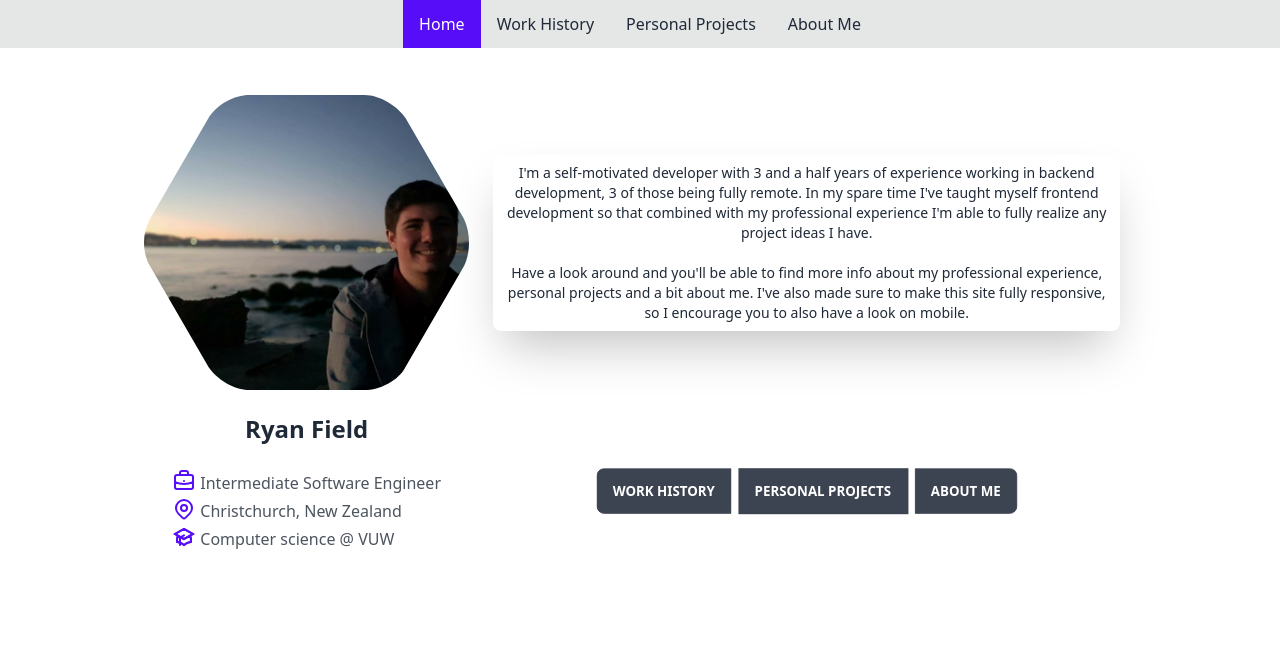
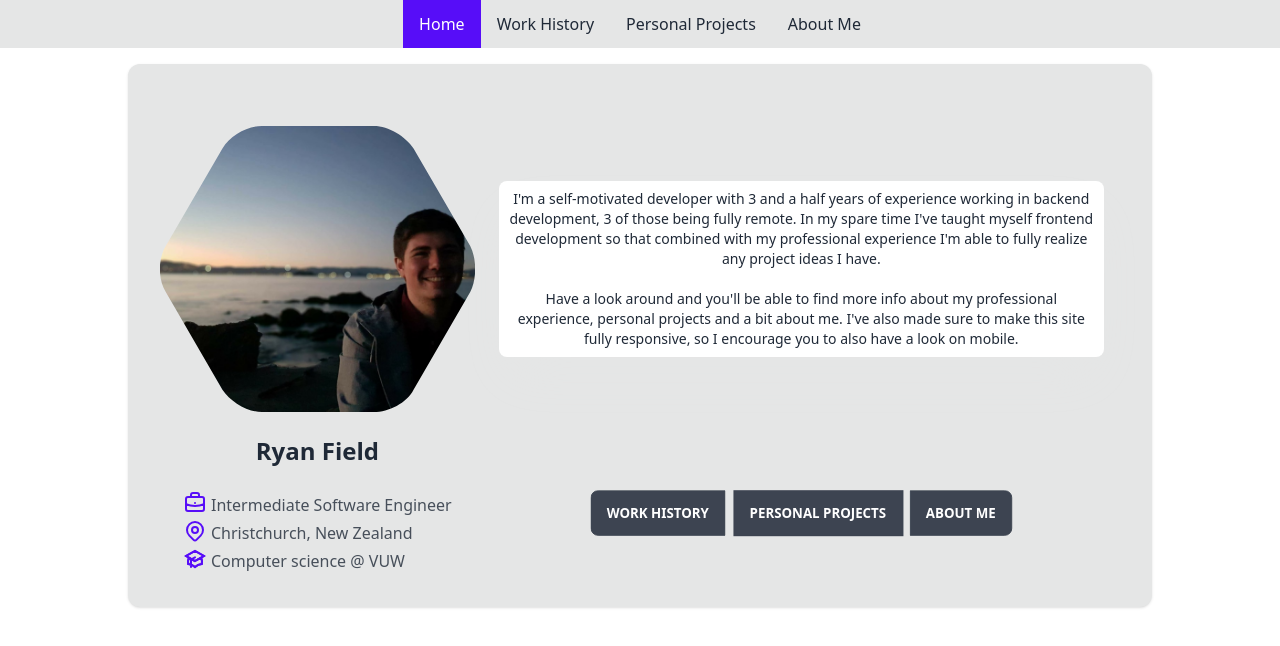
Before and after one commit to ryaino/personal-website-v2, an Angular app: page / in a window 1280 px wide. Shown: the top 646 px of the page. Built offline with nearby package versions, Linux system fonts and the light colour scheme.

Commit message:
added wrapper

```diff
--- a/src/app/app.component.html
+++ b/src/app/app.component.html
@@ -15,23 +15,28 @@
       <div class="hidden sm:flex items-center justify-between w-max">
         <ul class="menu menu-horizontal">
           <!-- Navbar menu content here -->
-          <li><label routerLink="" routerLinkActive="active" [routerLinkActiveOptions]="{exact: true}"><a>Home</a></label></li>
-          <li><label  routerLink="work-history" routerLinkActive="active"><a>Work History</a></label></li>
+          <li><label routerLink="" routerLinkActive="active"
+                     [routerLinkActiveOptions]="{exact: true}"><a>Home</a></label></li>
+          <li><label routerLink="work-history" routerLinkActive="active"><a>Work History</a></label></li>
           <li><label routerLink="personal-projects" routerLinkActive="active"><a>Personal Projects</a></label></li>
           <li><label routerLink="about-me" routerLinkActive="active"><a>About Me</a></label></li>
         </ul>
       </div>
     </div>
     <!-- Page content here -->
-    <router-outlet></router-outlet>
+    <app-main-content-wrapper>
+      <router-outlet></router-outlet>
+    </app-main-content-wrapper>
   </div>
   <div class="drawer-side">
     <label for="my-drawer-3" class="drawer-overlay"></label>
     <ul class="menu p-4 overflow-y-auto w-80 bg-base-100">
       <!-- Sidebar content here -->
-      <li><label for="my-drawer-3" routerLink="" routerLinkActive="active" [routerLinkActiveOptions]="{exact: true}"><a>Home</a></label></li>
+      <li><label for="my-drawer-3" routerLink="" routerLinkActive="active" [routerLinkActiveOptions]="{exact: true}"><a>Home</a></label>
+      </li>
       <li><label for="my-drawer-3" routerLink="work-history" routerLinkActive="active"><a>Work History</a></label></li>
-      <li><label for="my-drawer-3" routerLink="personal-projects" routerLinkActive="active"><a>Personal Projects</a></label></li>
+      <li><label for="my-drawer-3" routerLink="personal-projects" routerLinkActive="active"><a>Personal
+        Projects</a></label></li>
       <li><label for="my-drawer-3" routerLink="about-me" routerLinkActive="active"><a>About Me</a></label></li>
 
     </ul>
--- a/src/app/home/home.component.html
+++ b/src/app/home/home.component.html
@@ -4,6 +4,8 @@
       <img src="/assets/mee.png" class=""/>
     </div>
   </div>
+
+<!--  NAME AND INFO -->
   <div class="prose text-center w-full col-start-1">
     <h2>
       Ryan Field
@@ -49,9 +51,11 @@
       </div>
     </div>
   </div>
+
+<!--  INTRO PARAGRAPHS -->
   <div class="sm:col-start-2 sm:row-start-1 sm:row-span-2 self-center md:col-span-2 md:col-start-2">
 
-    <p class=" text-center mx-4 p-2 text-sm rounded-lg bg-default shadow-2xl shadow-default">
+    <p class=" text-center mx-4 p-2 text-sm bg-base-100 rounded-lg shadow-2xl shadow-base-300">
       I'm a self-motivated developer with 3 and a half years of experience working in backend development, 3 of those
       being fully remote. In my spare time I've taught myself frontend development so that combined with my professional
       experience I'm able to fully realize any project ideas I have.
@@ -63,13 +67,13 @@
     </p>
   </div>
 
-
-    <div class="btn-group btn-group-vertical w-4/5 mx-auto sm:btn-group sm:hidden">
+<!--vertical button group-->
+  <div class="btn-group btn-group-vertical w-4/5 mx-auto sm:btn-group sm:hidden">
       <button class="btn" routerLink="work-history">Work History</button>
       <button class="btn" routerLink="personal-projects">Personal Projects</button>
       <button class="btn" routerLink="about-me">About Me</button>
     </div>
-
+<!--HORIZONTAL BUTTON GROUP-->
   <div class="hidden btn-group mx-auto col-span-2 sm:flex w-max mt-4  md:self-center">
       <button class="btn" routerLink="work-history">Work History</button>
       <button class="btn" routerLink="personal-projects">Personal Projects</button>
--- /dev/null
+++ b/src/app/shared/main-content-wrapper/main-content-wrapper.component.html
@@ -0,0 +1,3 @@
+<div class="max-w-5xl grid justify-items-center m-auto mt-4 p-4 bg-base-300 shadow rounded-xl relative z-0">
+  <ng-content></ng-content>
+</div>
--- /dev/null
+++ b/src/app/shared/main-content-wrapper/main-content-wrapper.component.ts
@@ -0,0 +1,15 @@
+import { Component, OnInit } from '@angular/core';
+
+@Component({
+  selector: 'app-main-content-wrapper',
+  templateUrl: './main-content-wrapper.component.html',
+  styleUrls: ['./main-content-wrapper.component.scss']
+})
+export class MainContentWrapperComponent implements OnInit {
+
+  constructor() { }
+
+  ngOnInit(): void {
+  }
+
+}
--- a/src/index.html
+++ b/src/index.html
@@ -2,7 +2,7 @@
 <html lang="en">
 <head>
   <meta charset="utf-8">
-  <title>PersonalWebsiteV2</title>
+  <title>Ryan Field</title>
   <base href="/">
   <meta name="viewport" content="width=device-width, initial-scale=1">
   <link rel="icon" type="image/x-icon" href="favicon.ico">
```
Also changed, not shown: src/app/app.module.ts (+10 -8 lines), src/app/shared/main-content-wrapper/main-content-wrapper.module.ts (added, +17 -0 lines), .browserslistrc, src/app/shared/main-content-wrapper/main-content-wrapper.component.scss (added), 1 other file (tests, documents, lock files or other folders).
